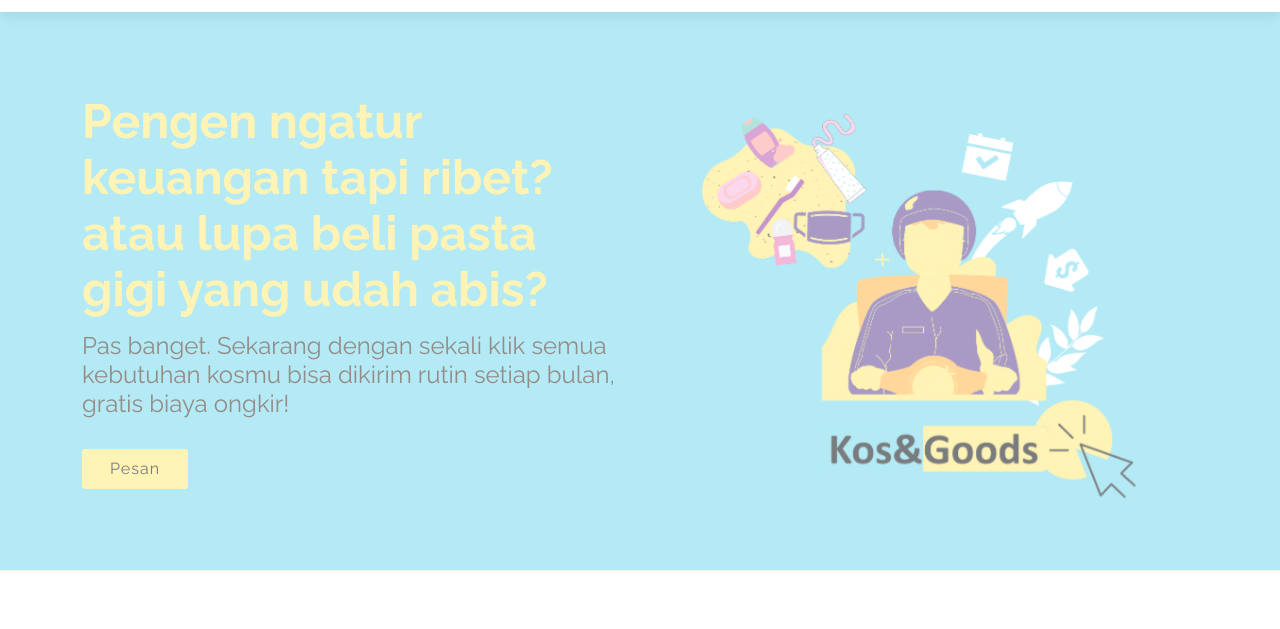
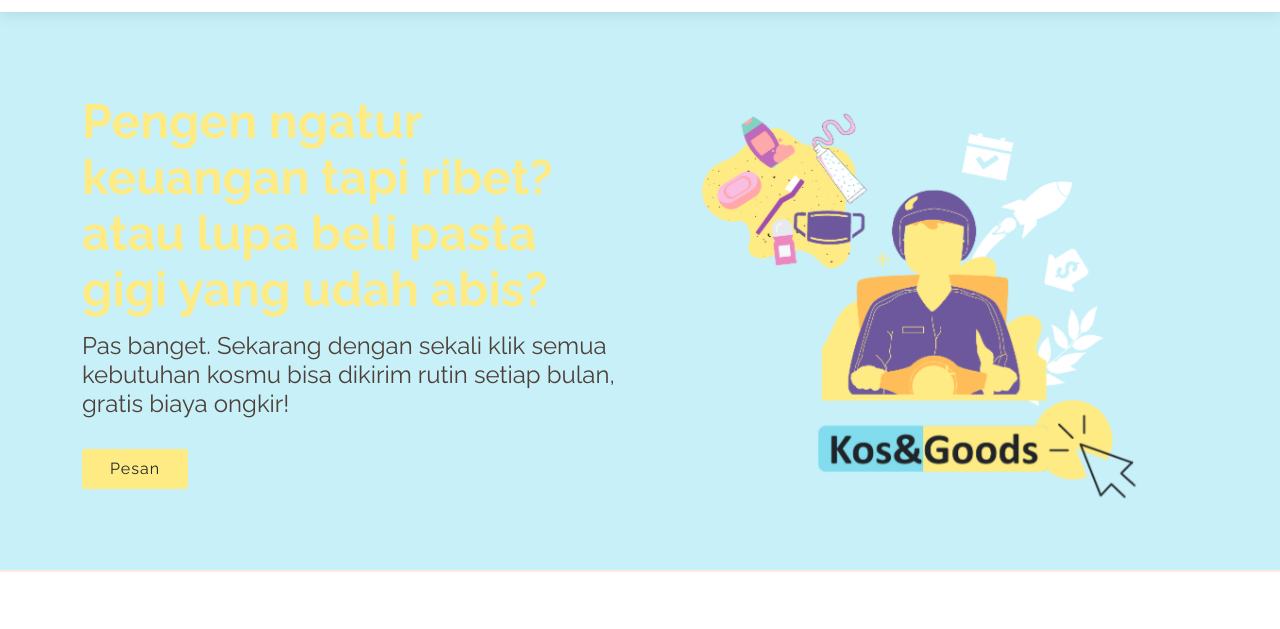
Before and after one commit to Hakim-Ihsan/Hakim-Ihsan.github.io, a plain HTML site: page index.html in a window 1280 px wide. Shown: the part 60-689 px from the top of the page. Drawn offline with nearby package versions, Linux system fonts and the light colour scheme.

Commit message:
Update style.css

```diff
--- a/assets/css/style.css
+++ b/assets/css/style.css
@@ -299,8 +299,7 @@ h1, h2, h3, h4, h5, h6, .font-primary {
 #hero {
   width: 100%;
   height: 70vh;
-  background: #81ddee;
-  opacity:0.6;
+  background: #81ddee70;
   border-bottom: 2px solid #fcebe3;
   margin: 72px 0 -72px 0;
 }
```
